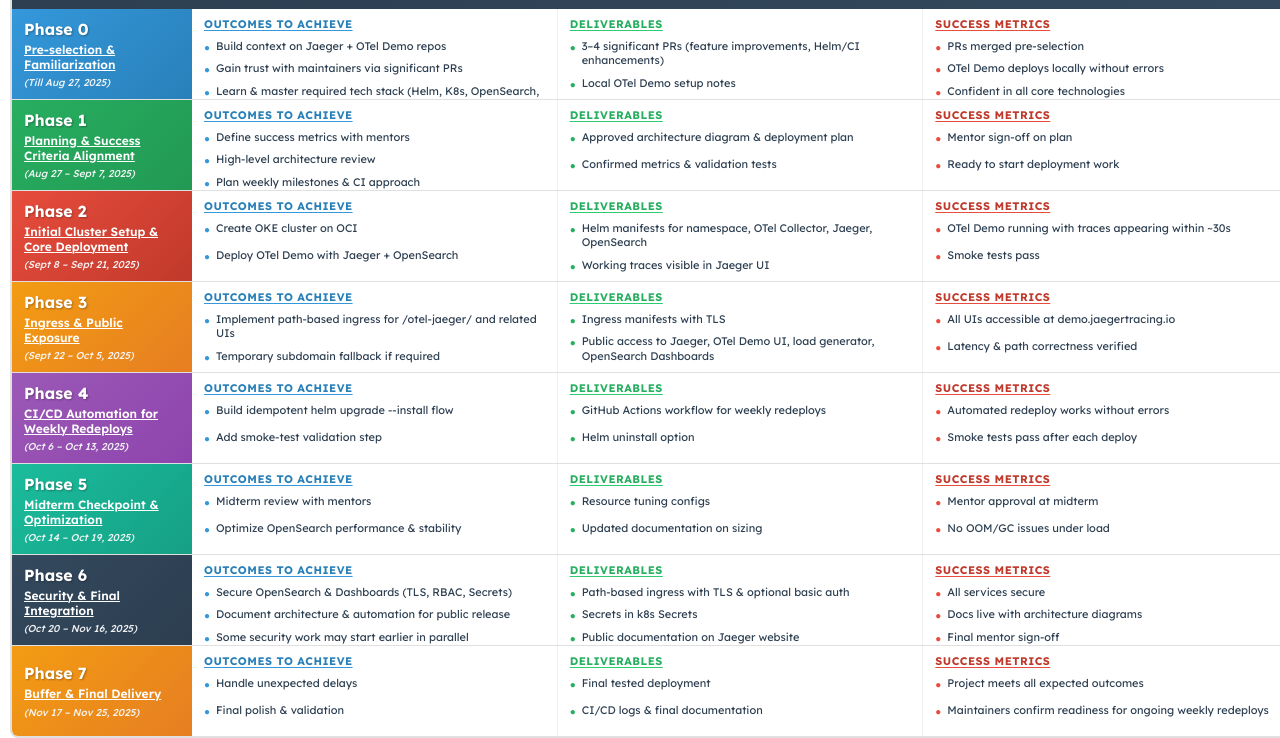
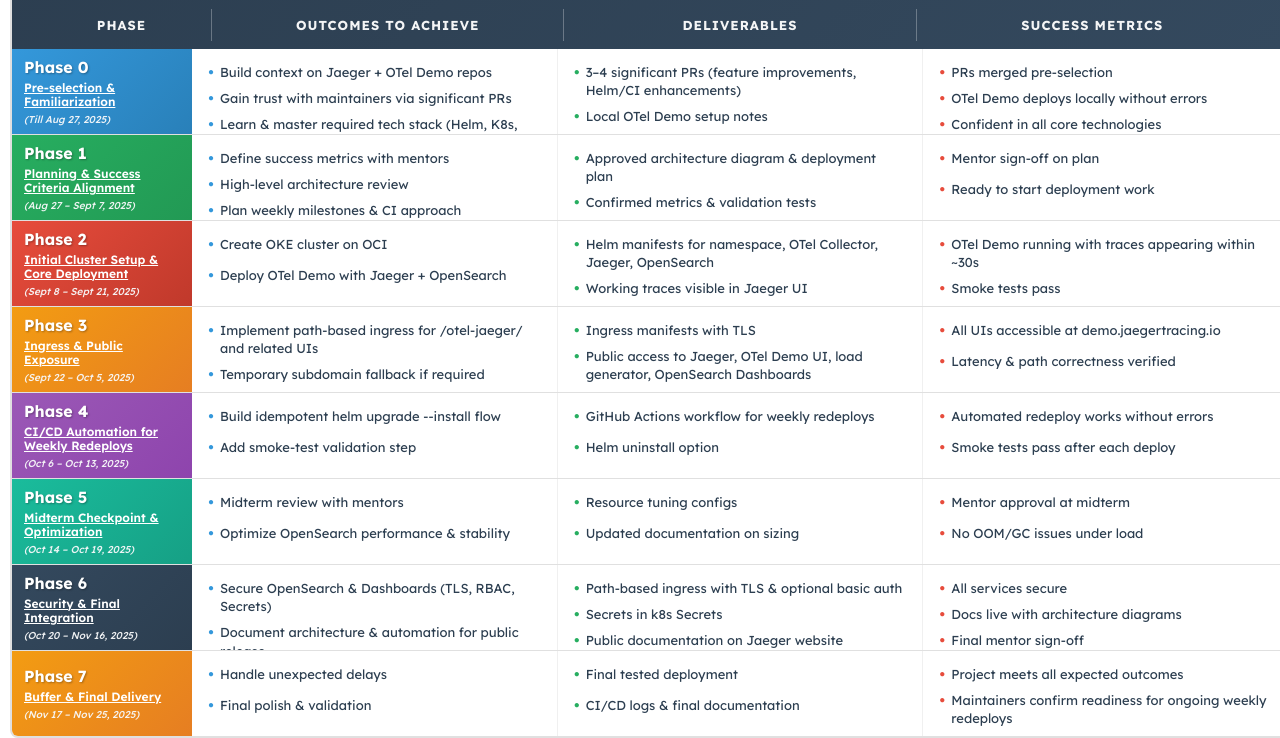
Before and after one commit to ADITYATIWARI342005/lfx_jaegar_timeline, a plain HTML site: page index.html in a window 1280 px wide. Shown: the part 72-810 px from the top of the page. Drawn offline with Linux system fonts and the light colour scheme.

Commit message:
Update index.html

```diff
--- a/index.html
+++ b/index.html
@@ -39,9 +39,37 @@
         .timeline-header {
             background: linear-gradient(135deg, #2c3e50, #34495e);
             color: white;
-            padding: 12px 20px;
+            padding: 12px 20px 8px 20px;
             text-align: center;
             flex-shrink: 0;
+        }
+
+        .column-headers {
+            display: flex;
+            margin-top: 12px;
+            font-size: 13px;
+            font-weight: 700;
+            text-transform: uppercase;
+            letter-spacing: 1px;
+            opacity: 0.95;
+        }
+
+        .phase-column {
+            width: 180px;
+            text-align: center;
+            padding: 8px;
+            border-right: 1px solid rgba(255,255,255,0.3);
+        }
+
+        .outcomes-column, .deliverables-column, .metrics-column {
+            flex: 1;
+            text-align: center;
+            padding: 8px;
+            border-right: 1px solid rgba(255,255,255,0.3);
+        }
+
+        .metrics-column {
+            border-right: none;
         }
 
         .timeline-header h1 {
@@ -145,7 +173,7 @@
 
         .outcomes, .deliverables, .metrics {
             flex: 1;
-            padding: 8px 12px;
+            padding: 12px 16px;
             border-right: 1px solid #f0f0f0;
             overflow-y: auto;
             min-width: 0;
@@ -188,8 +216,8 @@
 
         .content-list {
             list-style: none;
-            font-size: 11px;
-            line-height: 1.3;
+            font-size: 13px;
+            line-height: 1.4;
             font-weight: 400;
             flex: 1;
             display: flex;
@@ -335,6 +363,12 @@
         <div class="timeline-header">
             <h1>Jaeger OTel Demo Project Timeline</h1>
             <p>Complete roadmap from pre-selection to final delivery</p>
+            <div class="column-headers">
+                <div class="phase-column">Phase</div>
+                <div class="outcomes-column">Outcomes to Achieve</div>
+                <div class="deliverables-column">Deliverables</div>
+                <div class="metrics-column">Success Metrics</div>
+            </div>
         </div>
 
         <div class="timeline-content">
@@ -346,7 +380,6 @@
                 </div>
                 <div class="phase-content">
                     <div class="outcomes">
-                        <div class="section-title">Outcomes to Achieve</div>
                         <ul class="content-list">
                             <li>Build context on Jaeger + OTel Demo repos</li>
                             <li>Gain trust with maintainers via significant PRs</li>
@@ -354,7 +387,6 @@
                         </ul>
                     </div>
                     <div class="deliverables">
-                        <div class="section-title">Deliverables</div>
                         <ul class="content-list">
                             <li>3–4 significant PRs (feature improvements, Helm/CI enhancements)</li>
                             <li>Local OTel Demo setup notes</li>
@@ -362,7 +394,6 @@
                         </ul>
                     </div>
                     <div class="metrics">
-                        <div class="section-title">Success Metrics</div>
                         <ul class="content-list">
                             <li>PRs merged pre-selection</li>
                             <li>OTel Demo deploys locally without errors</li>
@@ -380,7 +411,6 @@
                 </div>
                 <div class="phase-content">
                     <div class="outcomes">
-                        <div class="section-title">Outcomes to Achieve</div>
                         <ul class="content-list">
                             <li>Define success metrics with mentors</li>
                             <li>High-level architecture review</li>
@@ -388,14 +418,12 @@
                         </ul>
                     </div>
                     <div class="deliverables">
-                        <div class="section-title">Deliverables</div>
                         <ul class="content-list">
                             <li>Approved architecture diagram & deployment plan</li>
                             <li>Confirmed metrics & validation tests</li>
                         </ul>
                     </div>
                     <div class="metrics">
-                        <div class="section-title">Success Metrics</div>
                         <ul class="content-list">
                             <li>Mentor sign-off on plan</li>
                             <li>Ready to start deployment work</li>
@@ -412,21 +440,18 @@
                 </div>
                 <div class="phase-content">
                     <div class="outcomes">
-                        <div class="section-title">Outcomes to Achieve</div>
                         <ul class="content-list">
                             <li>Create OKE cluster on OCI</li>
                             <li>Deploy OTel Demo with Jaeger + OpenSearch</li>
                         </ul>
                     </div>
                     <div class="deliverables">
-                        <div class="section-title">Deliverables</div>
                         <ul class="content-list">
                             <li>Helm manifests for namespace, OTel Collector, Jaeger, OpenSearch</li>
                             <li>Working traces visible in Jaeger UI</li>
                         </ul>
                     </div>
                     <div class="metrics">
-                        <div class="section-title">Success Metrics</div>
                         <ul class="content-list">
                             <li>OTel Demo running with traces appearing within ~30s</li>
                             <li>Smoke tests pass</li>
@@ -443,21 +468,18 @@
                 </div>
                 <div class="phase-content">
                     <div class="outcomes">
-                        <div class="section-title">Outcomes to Achieve</div>
                         <ul class="content-list">
                             <li>Implement path-based ingress for /otel-jaeger/ and related UIs</li>
                             <li>Temporary subdomain fallback if required</li>
                         </ul>
                     </div>
                     <div class="deliverables">
-                        <div class="section-title">Deliverables</div>
                         <ul class="content-list">
                             <li>Ingress manifests with TLS</li>
                             <li>Public access to Jaeger, OTel Demo UI, load generator, OpenSearch Dashboards</li>
                         </ul>
                     </div>
                     <div class="metrics">
-                        <div class="section-title">Success Metrics</div>
                         <ul class="content-list">
                             <li>All UIs accessible at demo.jaegertracing.io</li>
                             <li>Latency & path correctness verified</li>
@@ -474,21 +496,18 @@
                 </div>
                 <div class="phase-content">
                     <div class="outcomes">
-                        <div class="section-title">Outcomes to Achieve</div>
                         <ul class="content-list">
                             <li>Build idempotent helm upgrade --install flow</li>
                             <li>Add smoke-test validation step</li>
                         </ul>
                     </div>
                     <div class="deliverables">
-                        <div class="section-title">Deliverables</div>
                         <ul class="content-list">
                             <li>GitHub Actions workflow for weekly redeploys</li>
                             <li>Helm uninstall option</li>
                         </ul>
                     </div>
                     <div class="metrics">
-                        <div class="section-title">Success Metrics</div>
                         <ul class="content-list">
                             <li>Automated redeploy works without errors</li>
                             <li>Smoke tests pass after each deploy</li>
@@ -505,21 +524,18 @@
                 </div>
                 <div class="phase-content">
                     <div class="outcomes">
-                        <div class="section-title">Outcomes to Achieve</div>
                         <ul class="content-list">
                             <li>Midterm review with mentors</li>
                             <li>Optimize OpenSearch performance & stability</li>
                         </ul>
                     </div>
                     <div class="deliverables">
-                        <div class="section-title">Deliverables</div>
                         <ul class="content-list">
                             <li>Resource tuning configs</li>
                             <li>Updated documentation on sizing</li>
                         </ul>
                     </div>
                     <div class="metrics">
-                        <div class="section-title">Success Metrics</div>
                         <ul class="content-list">
                             <li>Mentor approval at midterm</li>
                             <li>No OOM/GC issues under load</li>
@@ -536,7 +552,6 @@
                 </div>
                 <div class="phase-content">
                     <div class="outcomes">
-                        <div class="section-title">Outcomes to Achieve</div>
                         <ul class="content-list">
                             <li>Secure OpenSearch & Dashboards (TLS, RBAC, Secrets)</li>
                             <li>Document architecture & automation for public release</li>
@@ -544,7 +559,6 @@
                         </ul>
                     </div>
                     <div class="deliverables">
-                        <div class="section-title">Deliverables</div>
                         <ul class="content-list">
                             <li>Path-based ingress with TLS & optional basic auth</li>
                             <li>Secrets in k8s Secrets</li>
@@ -552,7 +566,6 @@
                         </ul>
                     </div>
                     <div class="metrics">
-                        <div class="section-title">Success Metrics</div>
                         <ul class="content-list">
                             <li>All services secure</li>
                             <li>Docs live with architecture diagrams</li>
@@ -570,21 +583,18 @@
                 </div>
                 <div class="phase-content">
                     <div class="outcomes">
-                        <div class="section-title">Outcomes to Achieve</div>
                         <ul class="content-list">
                             <li>Handle unexpected delays</li>
                             <li>Final polish & validation</li>
                         </ul>
                     </div>
                     <div class="deliverables">
-                        <div class="section-title">Deliverables</div>
                         <ul class="content-list">
                             <li>Final tested deployment</li>
                             <li>CI/CD logs & final documentation</li>
                         </ul>
                     </div>
                     <div class="metrics">
-                        <div class="section-title">Success Metrics</div>
                         <ul class="content-list">
                             <li>Project meets all expected outcomes</li>
                             <li>Maintainers confirm readiness for ongoing weekly redeploys</li>
```
